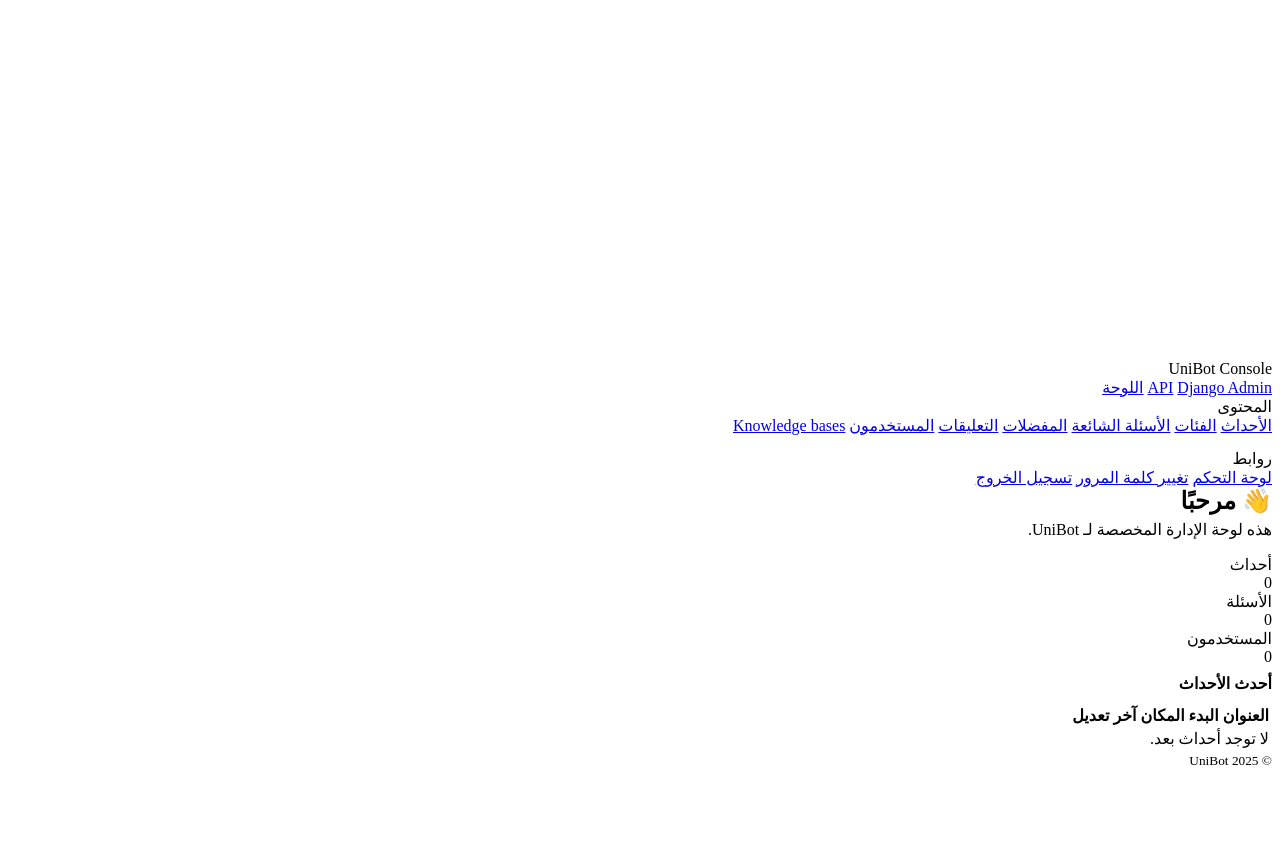
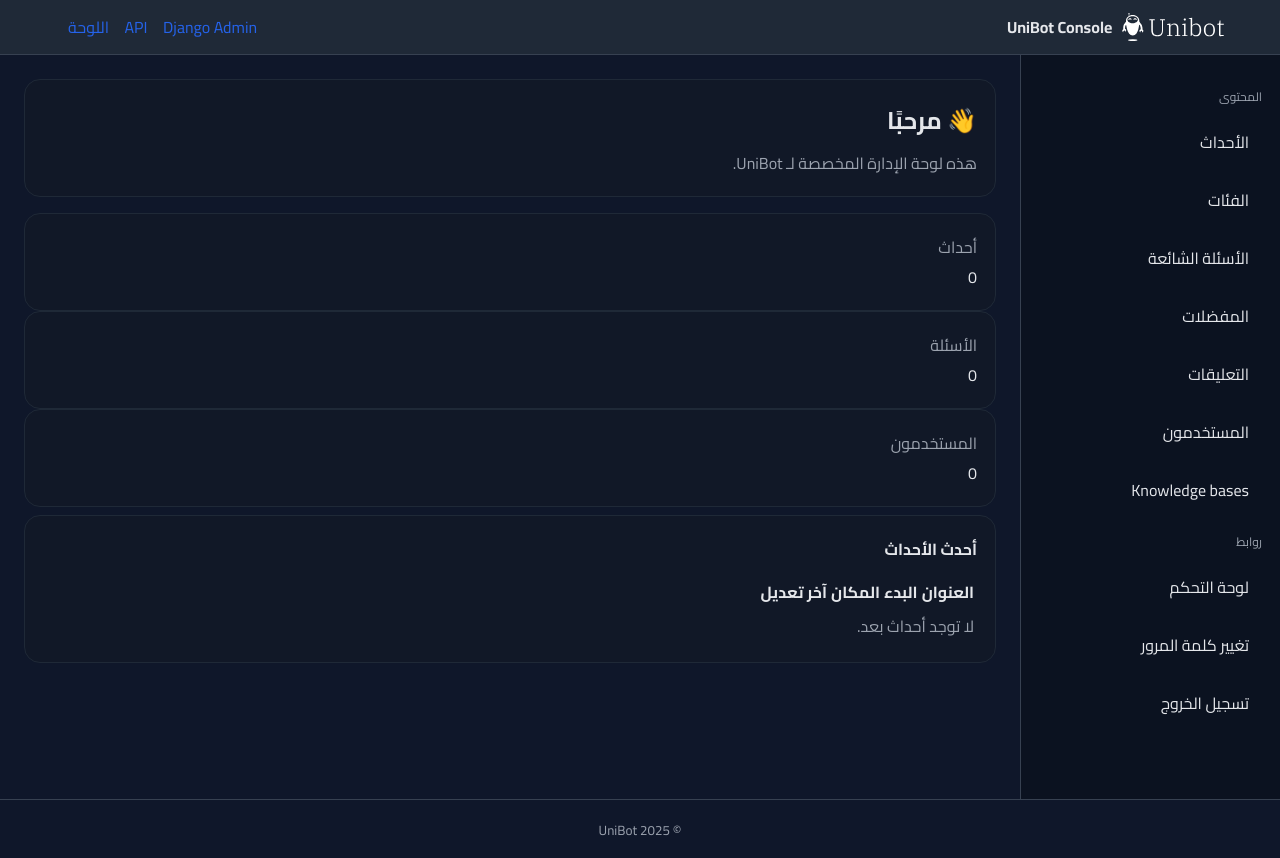
Before and after one commit to M0simi/portfolio, a Django app: page / in a window 1280 px wide. Before the commit the page ends 765 px from the top, so only its background shows below. Run offline with Django 4.2, Linux system fonts and the light colour scheme; a user stored in the database is signed in.

Commit message:
Update admin.css

```diff
--- a/unibot_project/custom_admin/static/custom_admin/css/admin.css
+++ b/unibot_project/custom_admin/static/custom_admin/css/admin.css
@@ -1,53 +1,82 @@
-{% extends "custom_admin/base.html" %}
-{% block title %}لوحة التحكّم | UniBot{% endblock %}
+:root{
+  --bg:#0f172a;        /* slate-900 */
+  --card:#111827;      /* gray-900 */
+  --muted:#9ca3af;     /* gray-400 */
+  --text:#e5e7eb;      /* gray-200 */
+  --primary:#2563eb;   /* blue-600 */
+  --primary-700:#1d4ed8;
+  --accent:#22c55e;    /* green-500 */
+  --danger:#ef4444;    /* red-500 */
+  --warning:#f59e0b;   /* amber-500 */
+  --outline:#374151;   /* gray-700 */
+  --panel:#0b1220;     /* deep panel */
+  --panel-2:#0f1a34;   /* header rows */
+}
 
-{% block content %}
-  <h1 class="title">لوحة التحكّم</h1>
-  <p class="subtitle">نظرة عامة سريعة.</p>
+*{box-sizing:border-box}
+html,body{
+  margin:0;padding:0;background:var(--bg);color:var(--text);
+  font-family:"Cairo",system-ui,Segoe UI,Roboto,Arial,sans-serif
+}
+a{color:var(--primary);text-decoration:none}
+a:hover{color:var(--primary-700)}
+.muted{color:var(--muted)}
 
-  <section class="grid-3">
-    <div class="stat">
-      <div class="stat-label">الأحداث</div>
-      <div class="stat-value">{{ stats.events_count }}</div>
-      <a class="stat-link" href="/admin/core/event/">إدارة الأحداث</a>
-    </div>
-    <div class="stat">
-      <div class="stat-label">الأسئلة الشائعة</div>
-      <div class="stat-value">{{ stats.faqs_count }}</div>
-      <a class="stat-link" href="/admin/core/faq/">إدارة الأسئلة</a>
-    </div>
-    <div class="stat">
-      <div class="stat-label">المستخدمون</div>
-      <div class="stat-value">{{ stats.users_count }}</div>
-      <a class="stat-link" href="/admin/core/customuser/">إدارة المستخدمين</a>
-    </div>
-  </section>
+/* Top bar */
+.topbar{position:sticky;top:0;z-index:10;background:#1f2937;border-bottom:1px solid var(--outline)}
+.topbar-inner{max-width:1200px;margin:0 auto;display:flex;align-items:center;justify-content:space-between;padding:12px 16px}
+.brand{display:flex;align-items:center;gap:10px;font-weight:700}
+.brand img{height:28px;width:auto}
+.top-links a{margin-inline:0 12px}
 
-  <section class="grid-2">
-    <div class="card">
-      <h3 class="section-title">آخر 5 أحداث</h3>
-      {% if latest_events %}
-        <ul>
-          {% for e in latest_events %}
-            <li><strong>{{ e.title }}</strong></li>
-          {% endfor %}
-        </ul>
-      {% else %}
-        <div class="empty">لا توجد أحداث بعد.</div>
-      {% endif %}
-    </div>
+/* Layout: RTL → القائمة يمين */
+.layout{
+  display:grid;
+  grid-template-columns: 260px 1fr;     /* [يمين] سايدبار 260px | [يسار] محتوى */
+  direction: rtl;                       /* تأكيد RTL */
+  min-height: calc(100vh - 56px);
+}
+.sidebar{
+  background:var(--panel);
+  border-left:1px solid var(--outline); /* لأن السايدبار يمين */
+  padding:18px;
+}
+.content{padding:24px}
 
-    <div class="card">
-      <h3 class="section-title">آخر 5 أسئلة شائعة</h3>
-      {% if latest_faqs %}
-        <ul>
-          {% for f in latest_faqs %}
-            <li><strong>{{ f.question }}</strong></li>
-          {% endfor %}
-        </ul>
-      {% else %}
-        <div class="empty">لا توجد أسئلة بعد.</div>
-      {% endif %}
-    </div>
-  </section>
-{% endblock %}
+/* Sidebar */
+.menu-title{font-size:12px;color:var(--muted);margin:12px 0 8px}
+.menu-link{
+  display:block;padding:10px 12px;border-radius:10px;color:var(--text);margin-bottom:6px;
+  border:1px solid transparent;
+}
+.menu-link:hover{background:#0f1a34;border-color:#1e293b}
+.menu-link.active{background:rgba(37,99,235,.14);border-color:rgba(37,99,235,.35)}
+
+/* Cards / blocks */
+.card{background:var(--card);border:1px solid #1f2937;border-radius:16px;padding:18px}
+.title{margin:0 0 6px;font-size:28px}
+.subtitle{margin:0 0 18px;color:var(--muted)}
+.section-title{margin:0 0 10px}
+
+/* Grids */
+.grid-3{display:grid;grid-template-columns:repeat(3,1fr);gap:14px;margin-bottom:18px}
+.grid-2{display:grid;grid-template-columns:repeat(2,1fr);gap:14px}
+@media (max-width:900px){.grid-3,.grid-2{grid-template-columns:1fr}}
+
+/* Stats */
+.stat{background:var(--panel);border:1px solid var(--outline);border-radius:14px;padding:16px}
+.stat-label{color:var(--muted);font-size:12px}
+.stat-value{font-size:26px;margin:6px 0 10px}
+.stat-link{font-size:12px}
+
+/* Empty */
+.empty{
+  border:1px dashed var(--outline);border-radius:14px;padding:18px;text-align:center;
+  color:var(--muted);background:rgba(255,255,255,.02)
+}
+
+/* Footer */
+.footer{
+  padding:14px 22px;border-top:1px solid var(--outline);
+  color:var(--muted);text-align:center
+}
```
